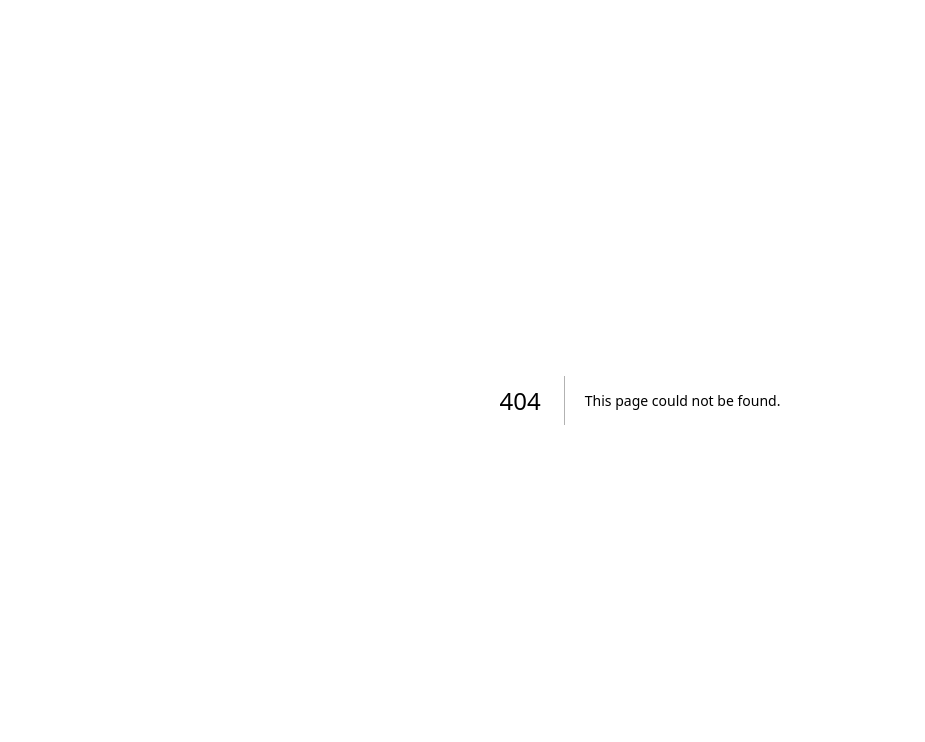
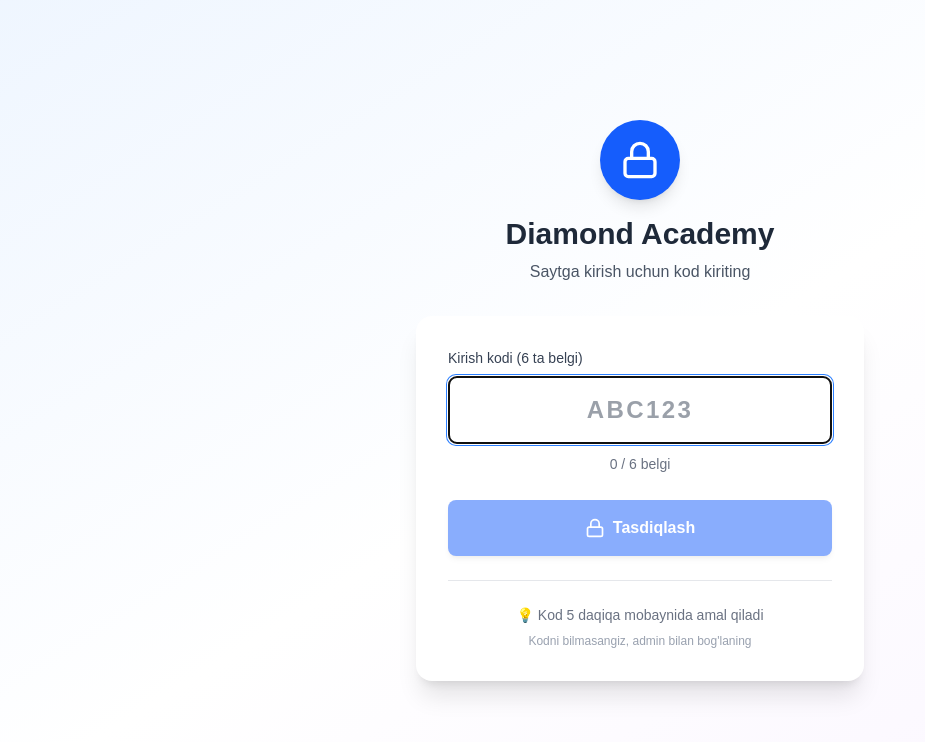
Before and after one commit to Abdubakiyev/diamond_academy_front, a Next.js app: page /access-check in a window 1280 px wide. Before the commit this address had no page. Shown: the top 742 px of the page, without its empty margins (0-925 px from the left). Built offline with nearby package versions, Linux system fonts and the light colour scheme.

Commit message:
first commit

```diff
--- /dev/null
+++ b/src/app/access-check/page.tsx
@@ -0,0 +1,164 @@
+'use client';
+
+import { useState, useEffect } from 'react';
+import { useRouter } from 'next/navigation';
+import { Lock, CheckCircle, XCircle, RefreshCw } from 'lucide-react';
+import { useCheckAccessCode } from '@/features/hooks/useAccess';
+
+export default function AccessCheckPage() {
+  const router = useRouter();
+  const [code, setCode] = useState('');
+  const [error, setError] = useState('');
+  const [isVerified, setIsVerified] = useState(false);
+
+  const checkMutation = useCheckAccessCode();
+
+  // Agar avvaldan tasdiqlangan bo'lsa, tekshirish
+  useEffect(() => {
+    if (typeof window !== 'undefined') {
+      const verified = sessionStorage.getItem('access_verified');
+      if (verified === 'true') {
+        router.push('/diamond-academy');
+      }
+    }
+  }, [router]);
+
+  const handleSubmit = async (e: React.FormEvent) => {
+    e.preventDefault();
+    setError('');
+
+    if (!code.trim()) {
+      setError('Iltimos, kodni kiriting');
+      return;
+    }
+
+    try {
+      const result = await checkMutation.mutateAsync({ code: code.toUpperCase() });
+
+      if (result.success) {
+        setIsVerified(true);
+
+        // SessionStorage'ga saqlash
+        sessionStorage.setItem('access_verified', 'true');
+        sessionStorage.setItem('access_code', code.toUpperCase());
+
+        // 2 soniyadan keyin yo'naltirish
+        setTimeout(() => {
+          router.push('/diamond-academy');
+        }, 2000);
+      }
+    } catch (err: any) {
+      setError(err.response?.data?.message || "Kod noto'g'ri yoki eskirgan");
+      setCode('');
+    }
+  };
+
+  const handleCodeChange = (e: React.ChangeEvent<HTMLInputElement>) => {
+    const value = e.target.value.toUpperCase().replace(/[^A-Z0-9]/g, '');
+    if (value.length <= 6) {
+      setCode(value);
+      setError('');
+    }
+  };
+
+  return (
+    <div className="min-h-screen bg-gradient-to-br from-blue-50 via-white to-purple-50 flex items-center justify-center p-4">
+      <div className="max-w-md w-full">
+        {/* Logo / Brand */}
+        <div className="text-center mb-8">
+          <div className="inline-flex items-center justify-center w-20 h-20 bg-blue-600 rounded-full mb-4 shadow-lg">
+            <Lock className="text-white" size={40} />
+          </div>
+          <h1 className="text-3xl font-bold text-gray-800 mb-2">
+            Diamond Academy
+          </h1>
+          <p className="text-gray-600">Saytga kirish uchun kod kiriting</p>
+        </div>
+
+        {/* Success Message */}
+        {isVerified ? (
+          <div className="bg-white rounded-2xl shadow-xl p-8 text-center">
+            <div className="inline-flex items-center justify-center w-16 h-16 bg-green-100 rounded-full mb-4">
+              <CheckCircle className="text-green-600" size={32} />
+            </div>
+            <h2 className="text-2xl font-bold text-gray-800 mb-2">
+              Tasdiqlandi!
+            </h2>
+            <p className="text-gray-600">
+              Endi saytga kirishingiz mumkin...
+            </p>
+            <div className="mt-4">
+              <div className="w-12 h-12 border-4 border-green-500 border-t-transparent rounded-full animate-spin mx-auto"></div>
+            </div>
+          </div>
+        ) : (
+          /* Access Code Form */
+          <div className="bg-white rounded-2xl shadow-xl p-8">
+            <form onSubmit={handleSubmit} className="space-y-6">
+              {/* Code Input */}
+              <div>
+                <label className="block text-sm font-medium text-gray-700 mb-2">
+                  Kirish kodi (6 ta belgi)
+                </label>
+                <input
+                  type="text"
+                  value={code}
+                  onChange={handleCodeChange}
+                  placeholder="ABC123"
+                  maxLength={6}
+                  className="w-full px-6 py-4 text-2xl font-bold text-center border-2 border-gray-300 rounded-lg focus:ring-2 focus:ring-blue-500 focus:border-transparent uppercase tracking-widest text-gray-700"
+                  autoComplete="off"
+                  autoFocus
+                />
+
+                {/* Character Counter */}
+                <div className="mt-2 text-center">
+                  <span className="text-sm text-gray-500">
+                    {code.length} / 6 belgi
+                  </span>
+                </div>
+              </div>
+
+              {/* Error Message */}
+              {error && (
+                <div className="bg-red-50 border border-red-200 rounded-lg p-4 flex items-start gap-3">
+                  <XCircle className="text-red-600 flex-shrink-0 mt-0.5" size={20} />
+                  <p className="text-red-700 text-sm">{error}</p>
+                </div>
+              )}
+
+              {/* Submit Button */}
+              <button
+                type="submit"
+                disabled={checkMutation.isPending || code.length !== 6}
+                className="w-full bg-blue-600 hover:bg-blue-700 text-white font-semibold py-4 px-6 rounded-lg transition shadow-md hover:shadow-lg disabled:opacity-50 disabled:cursor-not-allowed flex items-center justify-center gap-2"
+              >
+                {checkMutation.isPending ? (
+                  <>
+                    <RefreshCw className="animate-spin" size={20} />
+                    Tekshirilmoqda...
+                  </>
+                ) : (
+                  <>
+                    <Lock size={20} />
+                    Tasdiqlash
+                  </>
+                )}
+              </button>
+            </form>
+
+            {/* Info */}
+            <div className="mt-6 pt-6 border-t border-gray-200">
+              <p className="text-sm text-gray-500 text-center">
+                💡 Kod 5 daqiqa mobaynida amal qiladi
+              </p>
+              <p className="text-xs text-gray-400 text-center mt-2">
+                Kodni bilmasangiz, admin bilan bog'laning
+              </p>
+            </div>
+          </div>
+        )}
+      </div>
+    </div>
+  );
+}
--- a/src/app/register/page.tsx
+++ b/src/app/register/page.tsx
@@ -28,13 +28,15 @@ export default function Register() {
         ...(data.role ? { role: data.role } : {}),
       });
 
+      // Token'larni saqlash
       if (res.accessToken) localStorage.setItem('access_token', res.accessToken);
       if (res.user?.id) localStorage.setItem('user_id', res.user.id);
 
       setShowSuccess(true);
 
+      // Access check sahifasiga yo'naltirish
       setTimeout(() => {
-        router.push(res.redirect || '/dashboard');
+        router.push('/diamond-academy/access-check');
       }, 2000);
 
     } catch (err: any) {
@@ -48,7 +50,7 @@ export default function Register() {
     }
   };
 
-  // ✅ Video yoki rasm ekanligini aniqlash
+  // Video yoki rasm ekanligini aniqlash
   const isVideo = (url: string) => {
     return url.endsWith('.mp4') || url.endsWith('.webm') || url.endsWith('.ogg');
   };
@@ -75,7 +77,6 @@ export default function Register() {
                   {activeAd.imageUrl && (
                     <div className="w-full h-48 bg-white/10 rounded-xl overflow-hidden mb-6">
                       {isVideo(activeAd.imageUrl) ? (
-                        // ✅ Video uchun
                         <video
                           src={`http://localhost:3000${activeAd.imageUrl}`}
                           className="w-full h-full object-cover"
@@ -85,7 +86,6 @@ export default function Register() {
                           playsInline
                         />
                       ) : (
-                        // ✅ Rasm uchun
                         <img
                           src={`http://localhost:3000${activeAd.imageUrl}`}
                           alt={activeAd.title}
@@ -109,8 +109,8 @@ export default function Register() {
               <div className="inline-flex items-center justify-center w-16 h-16 bg-gradient-to-br from-blue-500 to-indigo-600 rounded-full mb-4">
                 <User className="h-8 w-8 text-white" />
               </div>
-              <h2 className="text-3xl font-bold text-gray-800">Ro'yxatdan o'tish</h2>
-              <p className="text-gray-600 mt-2">Yangi hisob yarating</p>
+              <h2 className="text-3xl font-bold text-gray-700">Ro'yxatdan o'tish</h2>
+              <p className="text-gray-500 mt-2">Yangi hisob yarating</p>
             </div>
 
             {showSuccess ? (
@@ -120,8 +120,8 @@ export default function Register() {
                     <path strokeLinecap="round" strokeLinejoin="round" strokeWidth="2" d="M5 13l4 4L19 7"></path>
                   </svg>
                 </div>
-                <h3 className="text-2xl font-bold text-gray-800 mb-3">Muvaffaqiyatli ro'yxatdan o'tdingiz!</h3>
-                <p className="text-gray-600 mb-8">Sizni sahifaga yo'naltiramiz...</p>
+                <h3 className="text-2xl font-bold text-gray-700 mb-3">Muvaffaqiyatli ro'yxatdan o'tdingiz!</h3>
+                <p className="text-gray-500 mb-8">Endi kirish kodini tekshirish sahifasiga o'tilmoqda...</p>
                 <div className="w-16 h-1 bg-gradient-to-r from-blue-500 to-indigo-600 mx-auto rounded-full"></div>
               </div>
             ) : (
@@ -129,17 +129,17 @@ export default function Register() {
                 {error && (
                   <div className="mb-6 p-4 bg-red-50 border border-red-200 rounded-xl">
                     <div className="flex items-center text-red-700">
-                      <svg className="w-5 h-5 mr-2" fill="currentColor" viewBox="0 0 20 20" xmlns="http://www.w3.org/2000/svg">
+                      <svg className="w-5 h-5 mr-2 flex-shrink-0" fill="currentColor" viewBox="0 0 20 20" xmlns="http://www.w3.org/2000/svg">
                         <path fillRule="evenodd" d="M10 18a8 8 0 100-16 8 8 0 000 16zM8.707 7.293a1 1 0 00-1.414 1.414L8.586 10l-1.293 1.293a1 1 0 101.414 1.414L10 11.414l1.293 1.293a1 1 0 001.414-1.414L11.414 10l1.293-1.293a1 1 0 00-1.414-1.414L10 8.586 8.707 7.293z" clipRule="evenodd" />
                       </svg>
-                      <span className="font-medium">{error}</span>
+                      <span className="font-medium text-sm">{error}</span>
                     </div>
                   </div>
                 )}
 
                 <form onSubmit={handleSubmit(onSubmit)} className="space-y-6">
                   <div>
-                    <label className="block text-gray-700 font-medium mb-2" htmlFor="name">
+                    <label className="block text-gray-600 font-medium mb-2" htmlFor="name">
                       Ismingiz
                     </label>
                     <div className="relative">
@@ -166,7 +166,7 @@ export default function Register() {
                   </div>
 
                   <div>
-                    <label className="block text-gray-700 font-medium mb-2" htmlFor="phone">
+                    <label className="block text-gray-600 font-medium mb-2" htmlFor="phone">
                       Telefon raqamingiz
                     </label>
                     <div className="relative">
@@ -197,7 +197,7 @@ export default function Register() {
                     <button
                       type="submit"
                       disabled={loading}
-                      className="w-full bg-gradient-to-r from-blue-600 to-indigo-700 text-white font-semibold py-3 px-4 rounded-xl hover:from-blue-700 hover:to-indigo-800 focus:outline-none focus:ring-2 focus:ring-blue-500 focus:ring-offset-2 transition-all duration-300 disabled:opacity-70 disabled:cursor-not-allowed flex items-center justify-center"
+                      className="w-full bg-gradient-to-r from-blue-600 to-indigo-700 text-white font-semibold py-3 px-4 rounded-xl hover:from-blue-700 hover:to-indigo-800 focus:outline-none focus:ring-2 focus:ring-blue-500 focus:ring-offset-2 transition-all duration-300 disabled:opacity-70 disabled:cursor-not-allowed flex items-center justify-center shadow-lg hover:shadow-xl"
                     >
                       {loading ? (
                         <>
@@ -224,7 +224,7 @@ export default function Register() {
                   <div className="mt-6 grid grid-cols-2 gap-3">
                     <button
                       type="button"
-                      className="w-full inline-flex justify-center py-3 px-4 border border-gray-300 rounded-xl shadow-sm bg-white text-sm font-medium text-gray-700 hover:bg-gray-50 focus:outline-none focus:ring-2 focus:ring-offset-2 focus:ring-blue-500 transition-colors"
+                      className="w-full inline-flex justify-center py-3 px-4 border border-gray-300 rounded-xl shadow-sm bg-white text-sm font-medium text-gray-600 hover:bg-gray-50 focus:outline-none focus:ring-2 focus:ring-offset-2 focus:ring-blue-500 transition-colors"
                     >
                       <svg className="w-5 h-5 mr-2" fill="currentColor" viewBox="0 0 20 20" xmlns="http://www.w3.org/2000/svg">
                         <path fillRule="evenodd" d="M10 0C4.477 0 0 4.484 0 10.017c0 4.425 2.865 8.18 6.839 9.504.5.092.682-.217.682-.483 0-.237-.008-.868-.013-1.703-2.782.605-3.369-1.343-3.369-1.343-.454-1.158-1.11-1.466-1.11-1.466-.908-.62.069-.608.069-.608 1.003.07 1.531 1.032 1.531 1.032.892 1.53 2.341 1.088 2.91.832.092-.647.35-1.088.636-1.338-2.22-.253-4.555-1.113-4.555-4.951 0-1.093.39-1.988 1.029-2.688-.103-.253-.446-1.272.098-2.65 0 0 .84-.27 2.75 1.026A9.564 9.564 0 0110 4.844c.85.004 1.705.115 2.504.337 1.909-1.296 2.747-1.027 2.747-1.027.546 1.379.203 2.398.1 2.651.64.7 1.028 1.595 1.028 2.688 0 3.848-2.339 4.695-4.566 4.942.359.31.678.921.678 1.856 0 1.338-.012 2.419-.012 2.747 0 .268.18.58.688.482A10.019 10.019 0 0020 10.017C20 4.484 15.522 0 10 0z" clipRule="evenodd" />
@@ -233,14 +233,29 @@ export default function Register() {
                     </button>
                     <button
                       type="button"
-                      className="w-full inline-flex justify-center py-3 px-4 border border-gray-300 rounded-xl shadow-sm bg-white text-sm font-medium text-gray-700 hover:bg-gray-50 focus:outline-none focus:ring-2 focus:ring-offset-2 focus:ring-blue-500 transition-colors"
+                      className="w-full inline-flex justify-center py-3 px-4 border border-gray-300 rounded-xl shadow-sm bg-white text-sm font-medium text-gray-600 hover:bg-gray-50 focus:outline-none focus:ring-2 focus:ring-offset-2 focus:ring-blue-500 transition-colors"
                     >
                       <svg className="w-5 h-5 mr-2" fill="currentColor" viewBox="0 0 20 20" xmlns="http://www.w3.org/2000/svg">
-                        <path fillRule="evenodd" d="M10 0C4.477 0 0 4.477 0 10s4.477 10 10 10 10-4.477 10-10S15.523 0 10 0zm6.25 15.5L10 11.25 3.75 15.5l1.75-6.5L2.5 6.5l6.5-.5L10 0l1 6 6.5.5-2.75 2.5 1.5 6.5z" clipRule="evenodd" />
+                        <path d="M10 0a10 10 0 100 20 10 10 0 000-20zm0 18.75A8.75 8.75 0 1118.75 10 8.76 8.76 0 0110 18.75z"/>
+                        <path d="M13.89 9.38h-3.27V7.5a.63.63 0 01.63-.63h1.88V4.38H10.9a3.13 3.13 0 00-3.13 3.12v1.88H5.63v2.5h2.14v6.87h2.5v-6.87h2.14l.48-2.5z"/>
                       </svg>
                       Google
                     </button>
                   </div>
+                </div>
+
+                <div className="mt-6 text-center">
+                  <p className="text-sm text-gray-500">
+                    Ro'yxatdan o'tish orqali siz{' '}
+                    <a href="/terms" className="text-blue-600 hover:text-blue-700 font-medium">
+                      Foydalanish shartlari
+                    </a>
+                    {' '}va{' '}
+                    <a href="/privacy" className="text-blue-600 hover:text-blue-700 font-medium">
+                      Maxfiylik siyosati
+                    </a>
+                    ga rozilik bildirasiz
+                  </p>
                 </div>
               </>
             )}
```
